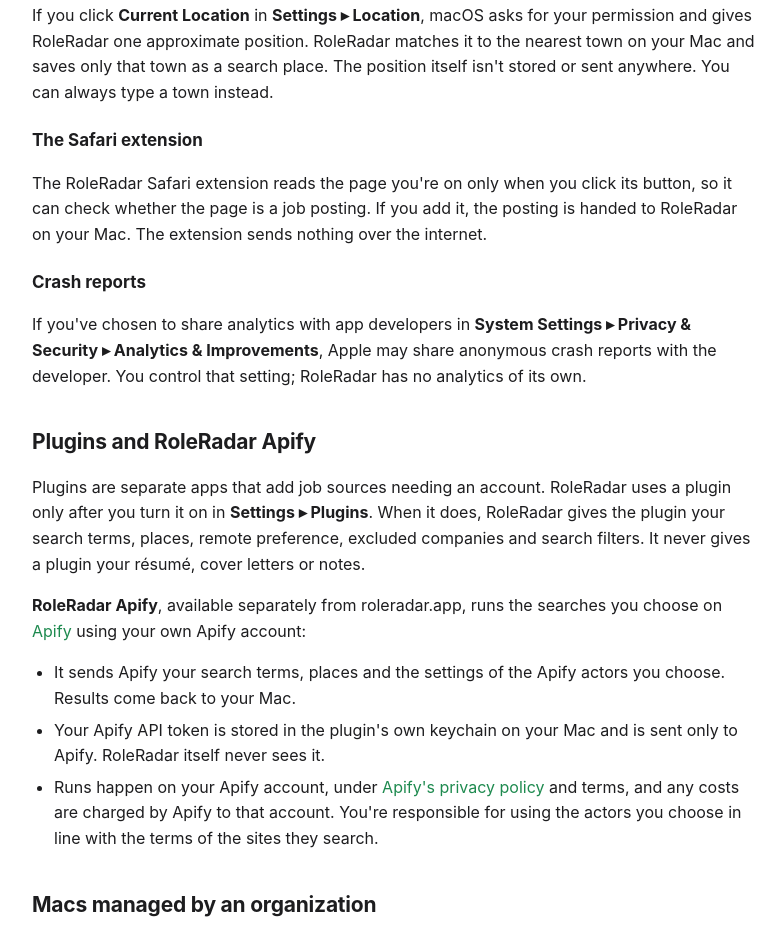
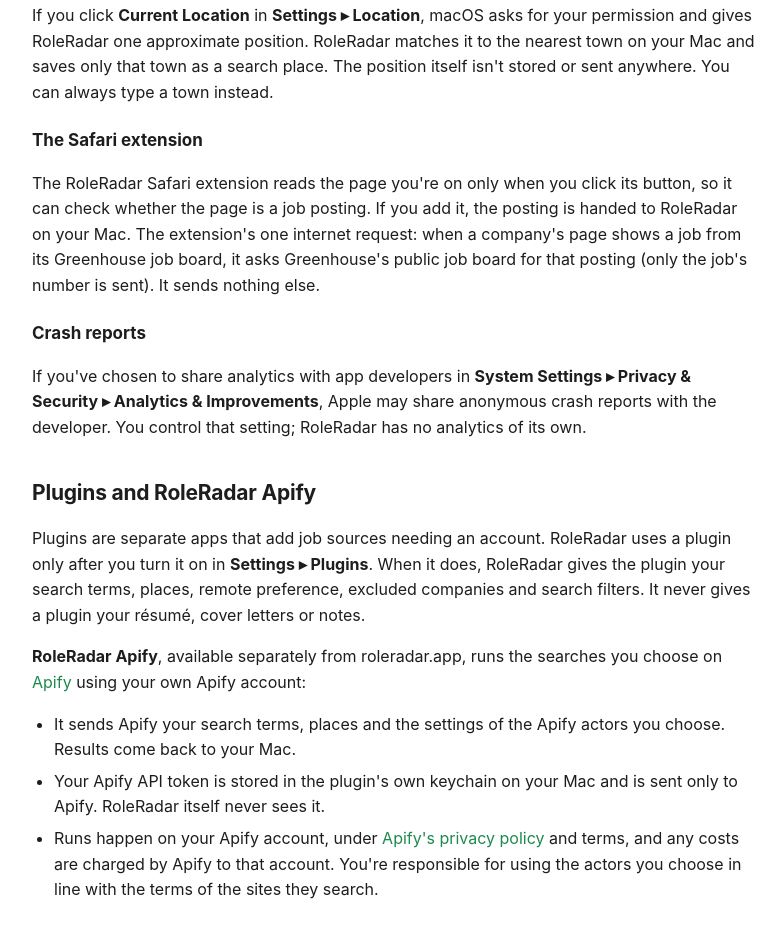
Before and after one commit to christhefarmer/roleradar-site, a plain HTML site: page privacy.html in a window 1280 px wide. Shown: the part 1595-2529 px from the top of the page, without its empty margins (244-1025 px from the left). Drawn offline with Linux system fonts and the light colour scheme.

Commit message:
Privacy: the Safari extension's Greenhouse lookup
Co-Authored-By: Claude Opus 5.5 <noreply@anthropic.com>

```diff
--- a/privacy.html
+++ b/privacy.html
@@ -57,7 +57,8 @@ You can always type a town instead.</p>
 
 <h3>The Safari extension</h3>
 <p>The RoleRadar Safari extension reads the page you're on only when you click its button, so it can check whether the page is a job
-posting. If you add it, the posting is handed to RoleRadar on your Mac. The extension sends nothing over the internet.</p>
+posting. If you add it, the posting is handed to RoleRadar on your Mac. The extension's one internet request: when a company's page shows a
+job from its Greenhouse job board, it asks Greenhouse's public job board for that posting (only the job's number is sent). It sends nothing else.</p>
 
 <h3>Crash reports</h3>
 <p>If you've chosen to share analytics with app developers in <b>System Settings ▸ Privacy &amp; Security ▸ Analytics &amp; Improvements</b>,
```
